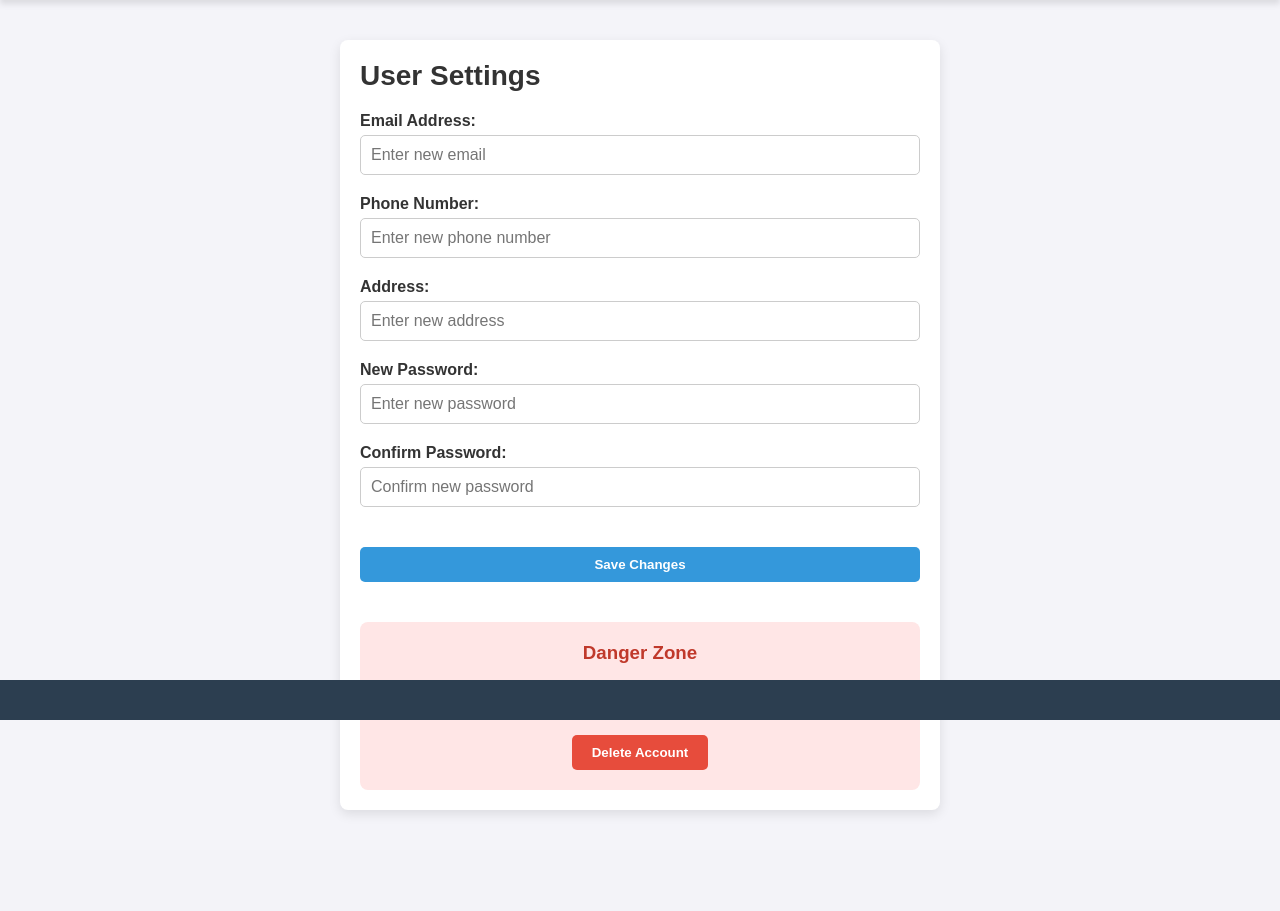
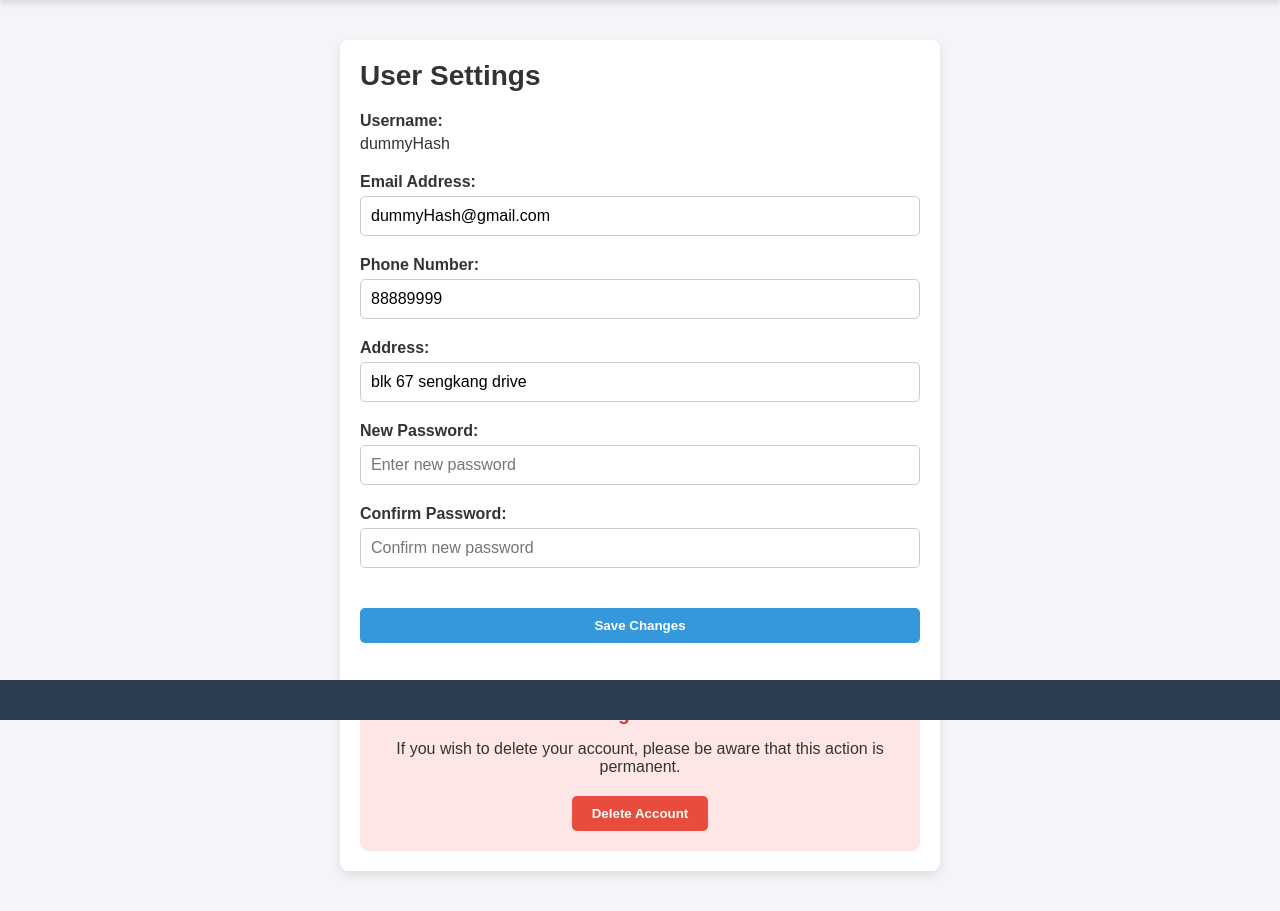
Before and after one commit to Stars1999/INF2003_DB, a Flask app: page /settings in a window 1280 px wide. Shown: the part 80-991 px from the top of the page. Before the commit the page ends 893 px from the top, so only its background shows below. Run offline with Flask 3, Linux system fonts and the light colour scheme; a user stored in the database is signed in; data comes from the database, SQL or seed files in the repository; both versions use the stored data as it was after the commit.

Commit message:
Added username in settings

```diff
--- a/INF2003_DB_Proj/app.py
+++ b/INF2003_DB_Proj/app.py
@@ -320,7 +320,32 @@ def get_user_history_top5(user_id):
 @app.route('/settings')
 def settings():
     if 'username' in session and session['user_role'] == 'user':
-        return render_template('settings.html', username=session['username'])
+        # Establish database connection
+        conn = get_db_connection()
+        cursor = conn.cursor()
+
+        # SQL query to fetch user details by username from the session
+        query = "SELECT email_add, phone_number, address FROM users WHERE username = ?"
+        cursor.execute(query, (session['username'],))
+        user_data = cursor.fetchone()
+
+        if user_data:
+            # user_data[0] = email, user_data[1] = phone_number, user_data[2] = address
+            email, phone_number, address = user_data
+
+            # Pass the fetched user details to the template
+            return render_template(
+                'settings.html',
+                username=session['username'],
+                email=email,
+                phone_number=phone_number,
+                address=address
+            )
+        else:
+            # If no user data is found, redirect to home
+            return redirect(url_for('home'))
+
+    # Redirect to home if the user is not authenticated
     return redirect(url_for('home'))
 
 #Settings
--- a/INF2003_DB_Proj/templates/settings.html
+++ b/INF2003_DB_Proj/templates/settings.html
@@ -34,18 +34,28 @@
   <section class="settings-section">
     <h2>User Settings</h2>
     <form class="user-form" action="{{ url_for('update_account') }}" method="POST">
+
+      <!-- Display Username (non-editable) -->
+      <div class="form-group">
+        <label for="username">Username:</label>
+        <div class="username-display">{{ username }}</div>
+      </div>
+
       <div class="form-group">
         <label for="email">Email Address:</label>
-        <input type="email" id="email" name="email" placeholder="Enter new email" required>
+        <!-- Placeholder is populated dynamically from the backend -->
+        <input type="email" id="email" name="email" placeholder="{{ email }}" value="{{ email }}" required>
       </div>
 
       <div class="form-group">
         <label for="phone_number">Phone Number:</label>
-        <input type="tel" id="phone_number" name="phone_number" placeholder="Enter new phone number" required>
+        <!-- Placeholder is populated dynamically from the backend -->
+        <input type="tel" id="phone_number" name="phone_number" placeholder="{{ phone_number }}" value="{{ phone_number }}" required>
       </div>
       <div class="form-group">
         <label for="address">Address:</label>
-        <input type="text" id="address" name="address" placeholder="Enter new address" required>
+        <!-- Placeholder is populated dynamically from the backend -->
+        <input type="text" id="address" name="address" placeholder="{{ address }}" value="{{ address }}" required>
       </div>
 
       <div class="form-group">
```
Also changed, not shown: INF2003_DB_Proj/INF2003_Proj_DB.db.
